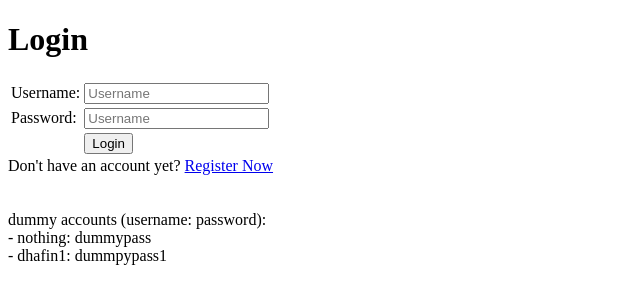
After one commit to DhafinFK/mie-katalog, a Django app: page / in a window 1280 px wide. The commit adds this page. Shown: the top 304 px of the page, without its empty margins (0-640 px from the left). Run offline with Django 4.2, Linux system fonts and the light colour scheme.

Commit message:
finished tugas 4

```diff
--- a/main/templates/katalog.html
+++ b/main/templates/katalog.html
@@ -1,8 +1,12 @@
 {% extends 'base.html' %}
 
 {% block content %}
+<h4 class="sub-title">Hello {{user.username}}</h4>
 <h1 class="title">- INDOMIE KATALOG -</h1>
 <h4 class="sub-title">est. 2023</h4>
+
+<a href="{% url 'logout' %}">Logout</a>
+<p>login terakhir: {{ last_login }}</p>
 
 <div class="center-page">
   <p class="about-us-title">
--- /dev/null
+++ b/main/templates/login.html
@@ -0,0 +1,52 @@
+{% extends 'base.html' %}
+
+{% block meta %}
+<title>Login</title>
+{% endblock meta %}
+
+{% block content %}
+<div class="login">
+
+  <h1>Login</h1>
+
+  <form method="POST" action="">
+    {% csrf_token %}
+    <table>
+      <tr>
+        <td>Username: </td>
+        <td><input type="text" name="username" placeholder="Username" class="form-control">
+        </td>
+      </tr>
+
+      <tr>
+        <td>Password: </td>
+        <td>
+          <input type="password" name="password" placeholder="Username" class="form-control">
+        </td>
+      </tr>
+
+      <tr>
+        <td></td>
+        <td><input class="btn_login" type="submit" value="Login"></td>
+      </tr>
+    </table>
+  </form>
+
+  {% if messages %}
+  <ul>
+    {% for message in messages %}
+    <li>{{ message }}</li>
+    {% endfor %}
+  </ul>
+  {% endif %}
+
+  Don't have an account yet? <a href="{% url 'register' %}">Register Now</a>
+</div>
+
+<div>
+  <br><br>
+  dummy accounts (username: password): <br>
+  - nothing: dummypass <br>
+  - dhafin1: dummpypass1<br>
+</div>
+{% endblock content %}
--- a/main/views.py
+++ b/main/views.py
@@ -3,6 +3,12 @@ from django.http import HttpResponseRedirect, HttpResponse
 from django.urls import reverse
 from django.core import serializers
 from django.contrib import messages
+from django.shortcuts import redirect
+from django.contrib.auth.forms import UserCreationForm
+from django.contrib import messages
+from django.contrib.auth import authenticate, login, logout
+from django.contrib.auth.decorators import login_required
+import datetime
 
 from .models import Indomie
 
@@ -10,65 +16,125 @@ from .forms import IndomieForm
 
 # Create your views here.
 
+
+@login_required(login_url='login')
 def show_katalog(request):
-  context = {
-    'mies': Indomie.objects.all(),
-    'filtered_by': "",
-    "total": Indomie.objects.count(),
-  }
+    context = {
+        'mies': Indomie.objects.filter(user=request.user),
+        'filtered_by': "",
+        "total": Indomie.objects.filter(user=request.user).count(),
+        'user': request.user,
+        'last_login': request.COOKIES['last_login'],
+    }
 
-  if request.method == 'POST':
-    selected_category = request.POST.get('filter_category')
+    if request.method == 'POST':
+        selected_category = request.POST.get('filter_category')
 
-    if selected_category == "MG":
-      context['mies'] = Indomie.objects.filter(type="MG")
-      context['filtered_by'] = "Indomie Goreng"
+        if selected_category == "MG":
+            context['mies'] = Indomie.objects.filter(type="MG")
+            context['filtered_by'] = "Indomie Goreng"
 
-    elif selected_category == "MK":
-      context['mies'] = Indomie.objects.filter(type="MK")
-      context['filtered_by'] = "Indomie Kuah"
+        elif selected_category == "MK":
+            context['mies'] = Indomie.objects.filter(type="MK")
+            context['filtered_by'] = "Indomie Kuah"
 
-    elif selected_category == "HU":
-      context['mies'] = Indomie.objects.order_by("price").reverse()
-      context['filtered_by'] = "Harga Tertinggi"
+        elif selected_category == "HU":
+            context['mies'] = Indomie.objects.order_by("price").reverse()
+            context['filtered_by'] = "Harga Tertinggi"
 
-    elif selected_category == "HL":
-      context['mies'] = Indomie.objects.order_by("price")
-      context['filtered_by'] = "Harga Terendah"
+        elif selected_category == "HL":
+            context['mies'] = Indomie.objects.order_by("price")
+            context['filtered_by'] = "Harga Terendah"
 
-    else:
-      context['mies'] = Indomie.objects.all()
-      context['filtered_by'] = ""
+        else:
+            context['mies'] = Indomie.objects.all()
+            context['filtered_by'] = ""
+
+    return render(request, "katalog.html", context)
 
 
+@login_required(login_url='login')
+def create_Indomie(request):
+    form = IndomieForm(request.POST or None)
 
-  return render(request, "katalog.html", context)
+    if form.is_valid() and request.method == "POST":
+        mie_baru = form.save(commit=False)
+        mie_baru.user = request.user
+        mie_baru.save()
+        return HttpResponseRedirect(reverse("mie:katalog"))
 
-def create_Indomie(request):
-  form = IndomieForm(request.POST or None)
+    context = {
+        'form': form,
+    }
 
-  if form.is_valid() and request.method == "POST":
-    form.save()
-    return HttpResponseRedirect(reverse("mie:katalog"))
+    return render(request, "create_mie.html", context)
 
-  context = {
-    'form': form,
-  }
 
-  return render(request, "create_mie.html", context)
+def register(request):
+    form = UserCreationForm()
+
+    if request.method == "POST":
+        form = UserCreationForm(request.POST)
+        if form.is_valid():
+            form.save()
+
+            username = form.cleaned_data.get('username')
+            password = form.cleaned_data.get('password1')
+
+            user = authenticate(username=username, password=password)
+            login(request, user)
+            response = HttpResponseRedirect(reverse("mie:katalog"))
+            response.set_cookie('last_login', str(datetime.datetime.now()))
+
+            messages.success(request, "Berhasil menambahkan penikmat Indomie!")
+            return response
+
+    context = {'form': form}
+    return render(request, 'register.html', context)
+
+
+def login_user(request):
+    if request.user.is_authenticated:
+        return redirect('mie:katalog')
+    if request.method == 'POST':
+        username = request.POST.get('username')
+        password = request.POST.get('password')
+        user = authenticate(request, username=username, password=password)
+        if user is not None:
+            login(request, user)
+            response = HttpResponseRedirect(reverse("mie:katalog"))
+            response.set_cookie('last_login', str(datetime.datetime.now()))
+            return response
+        else:
+            messages.info(
+                request, "Maaf, username atau password yang anda masukkan salah.")
+
+    context = {}
+    return render(request, 'login.html', context)
+
+
+def logout_user(request):
+    logout(request)
+    response = HttpResponseRedirect(reverse('login'))
+    response.delete_cookie('last_login')
+    return response
+
 
 def show_xml(request):
-  data = Indomie.objects.all()
-  return HttpResponse(serializers.serialize("xml", data), content_type="application/xml")
+    data = Indomie.objects.all()
+    return HttpResponse(serializers.serialize("xml", data), content_type="application/xml")
+
 
 def show_xml_by_id(request, id):
-  data = Indomie.objects.filter(pk=id)
-  return HttpResponse(serializers.serialize("xml", data), content_type="application/xml")
+    data = Indomie.objects.filter(pk=id)
+    return HttpResponse(serializers.serialize("xml", data), content_type="application/xml")
+
 
 def show_json(request):
-  data = Indomie.objects.all()
-  return HttpResponse(serializers.serialize("json", data), content_type="application/json")
+    data = Indomie.objects.all()
+    return HttpResponse(serializers.serialize("json", data), content_type="application/json")
+
 
 def show_json_by_id(request, id):
-  data = Indomie.objects.filter(pk=id)
-  return HttpResponse(serializers.serialize("json", data), content_type="application/json")
+    data = Indomie.objects.filter(pk=id)
+    return HttpResponse(serializers.serialize("json", data), content_type="application/json")
--- a/mie_katalog/urls.py
+++ b/mie_katalog/urls.py
@@ -16,8 +16,13 @@ Including another URLconf
 """
 from django.contrib import admin
 from django.urls import path, include
+from main.views import register, login_user, logout_user
 
+app_name = "main"
 urlpatterns = [
     path('admin/', admin.site.urls),
     path('mie-katalog/', include("main.urls")),
+    path('register/', register, name="register"),
+    path('', login_user, name='login'),
+    path('logout/', logout_user, name='logout'),
 ]
```
Also changed, not shown: main/forms.py (+4 -3 lines), main/models.py (+14 -11 lines), main/templates/register.html (added, +33 -0 lines), README.md, main/migrations/0003_indomie_user.py (added). Lines whose indentation alone changed are shown as unchanged.
